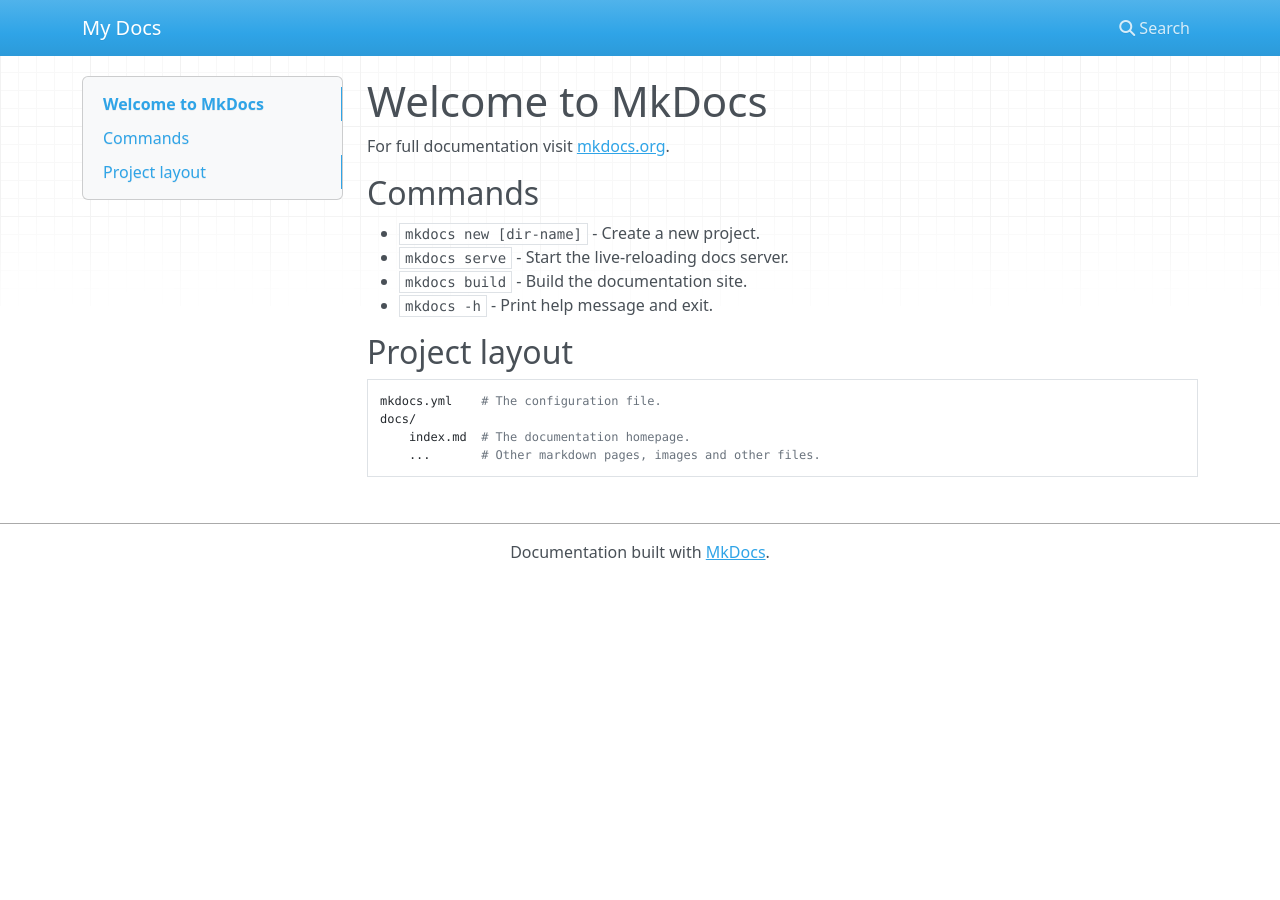
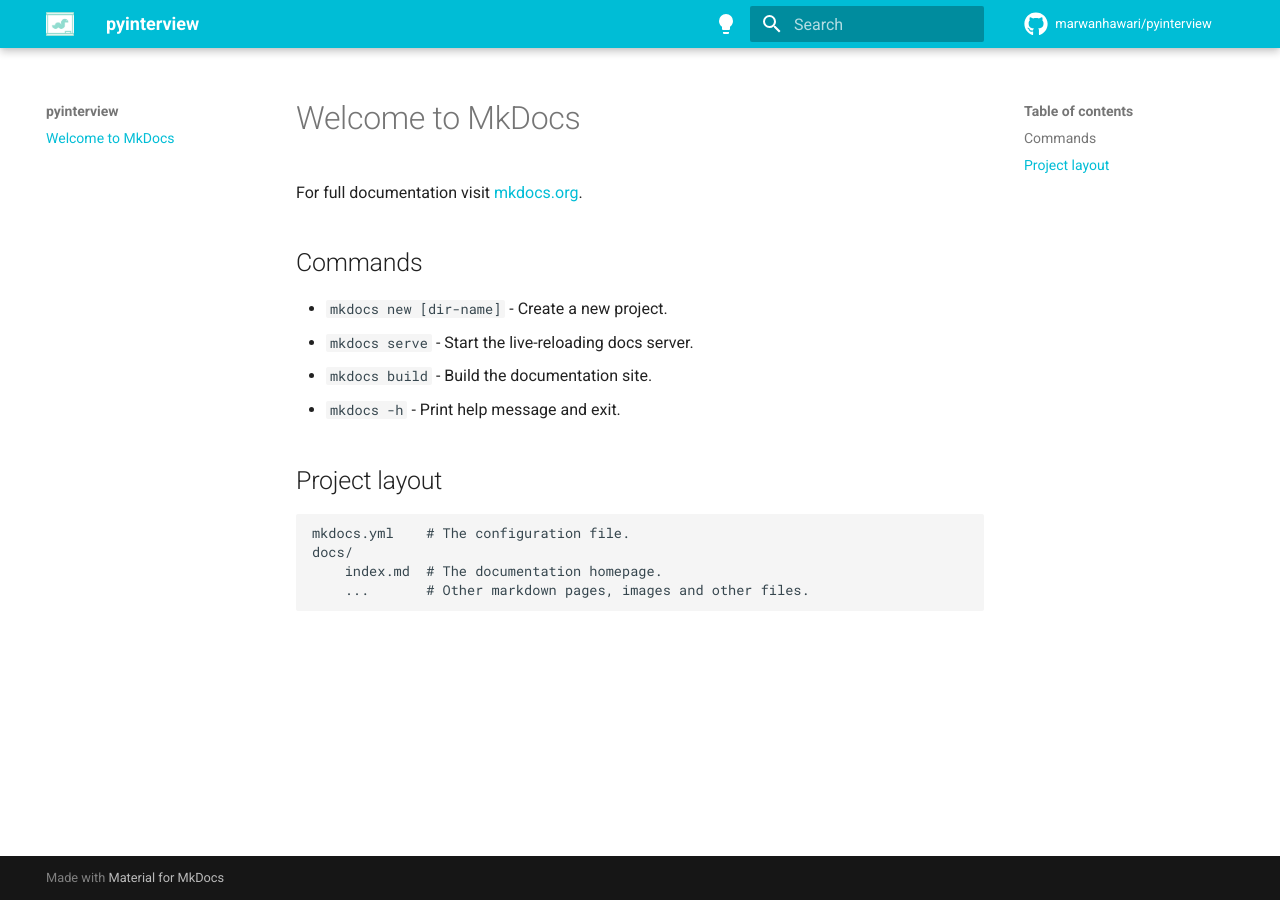
Before and after one commit to marwanhawari/pyinterview, an MkDocs documentation site: the page built from docs/index.md, in a window 1280 px wide. Built offline with MkDocs 1.6.1 and Material for MkDocs 9.7.7, drawn with Linux system fonts in a browser that asks for light colours; nearby versions of some CDN libraries; comment, search, counter and statistics services are not loaded.

Commit message:
added mkdocs-material

```diff
--- a/mkdocs.yml
+++ b/mkdocs.yml
@@ -1 +1,25 @@
-site_name: My Docs
+site_name: pyinterview
+repo_name: marwanhawari/pyinterview
+repo_url: https://github.com/marwanhawari/pyinterview
+theme:
+  name: material
+  icon:
+    repo: fontawesome/brands/github
+  palette:
+    - scheme: default
+      primary: cyan
+      toggle:
+        icon: material/lightbulb
+        name: Switch to dark mode
+    - scheme: slate
+      primary: cyan
+      toggle:
+        icon: material/lightbulb-outline
+        name: Switch to light mode
+  logo: pyinterview_icon.png
+  plugins:
+  - search
+  - social
+  features:
+  - search.suggest
+  - search.highlight
```
Also changed, not shown: docs/pyinterview_icon.png (added), 1 other file.
